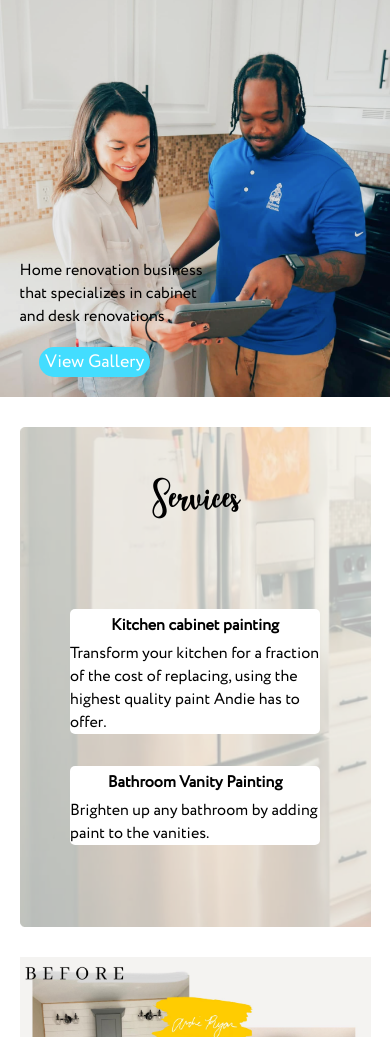
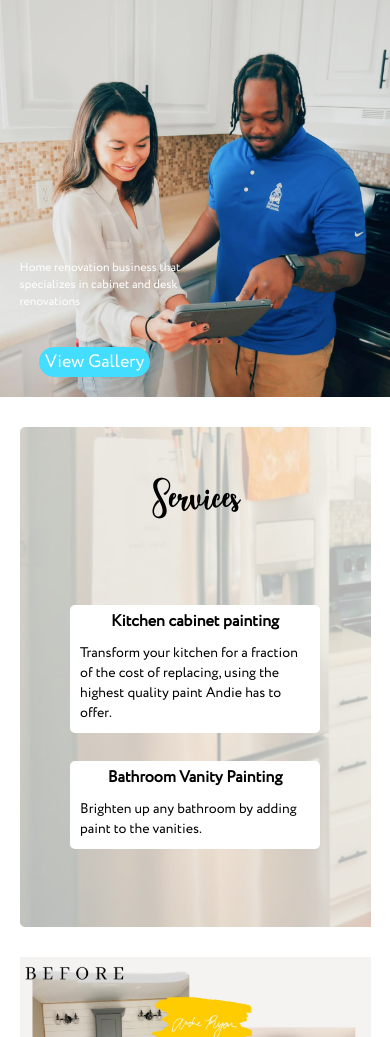
Before and after one commit to anyahb/renovations, a plain HTML site: page main.html in a window 390 px wide. Shown: the part 63-1100 px from the top of the page. Drawn offline with Linux system fonts and the light colour scheme.

Commit message:
new changes

```diff
--- a/main.css
+++ b/main.css
@@ -319,10 +319,12 @@ body {
 
 .images__text1 {
     font-family: circe;
+    margin: 10px;
 }
 
 .images__text2 {
     font-family: circe;
+    margin: 10px;
 }
 
 
@@ -392,6 +394,8 @@ body {
     width: 20%;
     padding-left: 5%;
     font-family: circe;
+    color: darkslategray;
+    font-size: 24px;
 }
 
 .why-us__title {
@@ -403,6 +407,11 @@ body {
 
 
 @media screen and (max-width: 1000px) {
+
+    .description{
+        font-size: 16px;
+    }
+
     .poster {
         width: 100%;
         height: 550px;
@@ -515,6 +524,11 @@ body {
 
 @media screen and (max-width: 600px) {
 
+    .description {
+      font-size: 12px;
+        color: white;
+    }
+
     .testimonials {
         padding-top: 30px;
         padding-bottom: 30px;
@@ -603,12 +617,12 @@ body {
     }
 
     .test__container {
-        width: 300px;
-        height: 200px;
+        width: 250px;
+        height: 180px;
     }
 
     .compliment-3 {
-        width: 200px;
+        width: 100%;
     }
 
     .testimonials__title {
@@ -685,5 +699,13 @@ body {
         width: 300px;
     }
 
+    .images__text1 {
+        font-size: 14px;
+    }
+
+    .images__text2 {
+        font-size: 14px;
+    }
+
 
 }
```
